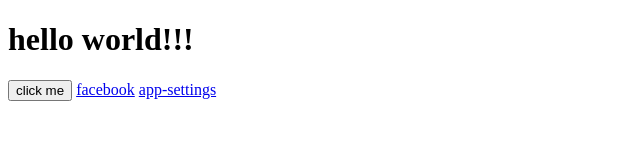
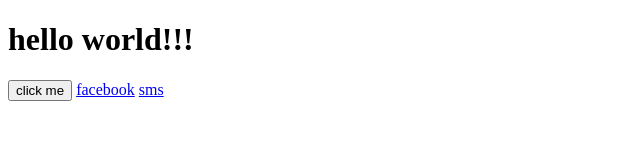
Before and after one commit to chung2014/testhtml2, a plain HTML site: page index.html in a window 1280 px wide. Shown: the full height of the page, 0-640 px from the left. Drawn offline with Linux system fonts and the light colour scheme.

Commit message:
add file

```diff
--- a/index.html
+++ b/index.html
@@ -13,7 +13,7 @@
     <button onclick="handleClicked()">click me</button>
 
     <a href="fb://profile">facebook</a>
-    <a href="app-settings:root=General">app-settings</a>
+    <a href="sms://body=hello">sms</a>
     <!-- <button onclick="handleOpenFB()">click me</button> -->
 </body>
 </html>
```
